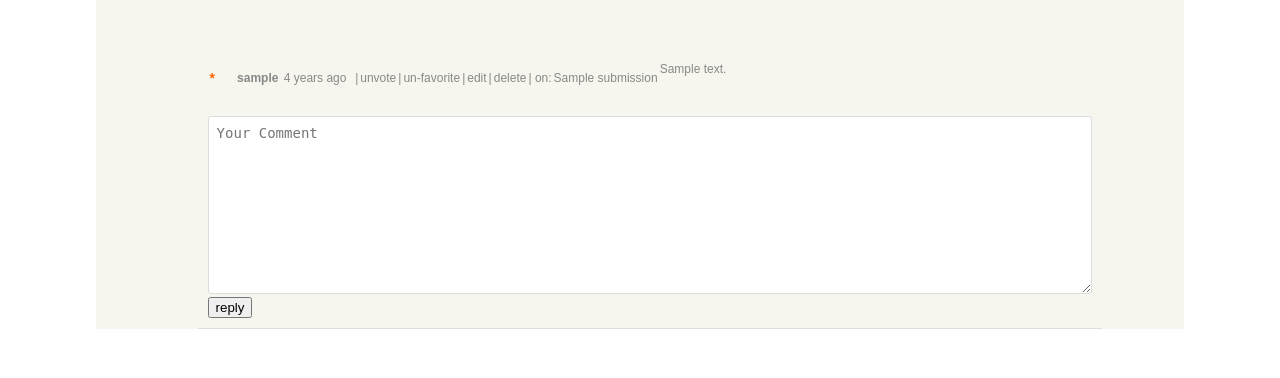
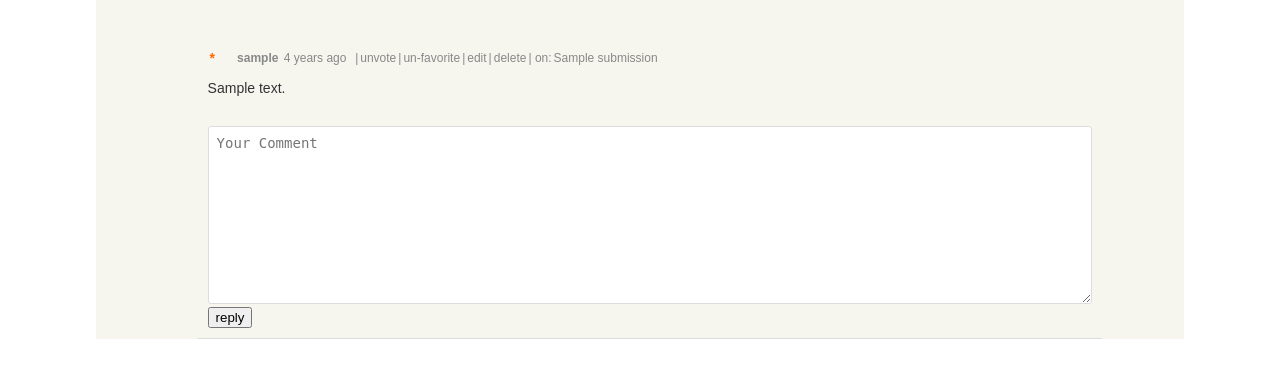
Before and after one commit to fwang02/hacker-news, a Django app: page /news/reply/1/ in a window 1280 px wide. Shown: the part 50-428 px from the top of the page. Run offline with Django 5.2, Linux system fonts and the light colour scheme; a user stored in the database is signed in; tables that the repository leaves empty hold one stand-in row (values such as "Sample post"); some libraries are stand-ins or nearby versions.

Commit message:
Correciones adicionales

```diff
--- a/news/templates/reply_to_comment.html
+++ b/news/templates/reply_to_comment.html
@@ -12,7 +12,7 @@
     {% include "header.html" %}
     <main>
     <div class="comment">
-        <div class="comment-meta">
+        <p class="comment-meta">
             {% if original_comment.author == request.user %}
                 <span class="red-asterisk-comments">*</span>
                 <span class="triangle-icon hidden "></span>
@@ -46,7 +46,7 @@
             {% endif %}
             | on: <a href="{% url 'news:submission_detail' original_comment.submission.id %}" class="comment-link">{{ original_comment.submission.title }}</a>
             <p>{{ original_comment.text }}</p>
-        </div>
+        </p>
         <section>
             <div class="reply-form">
                 <form method="POST">
```
